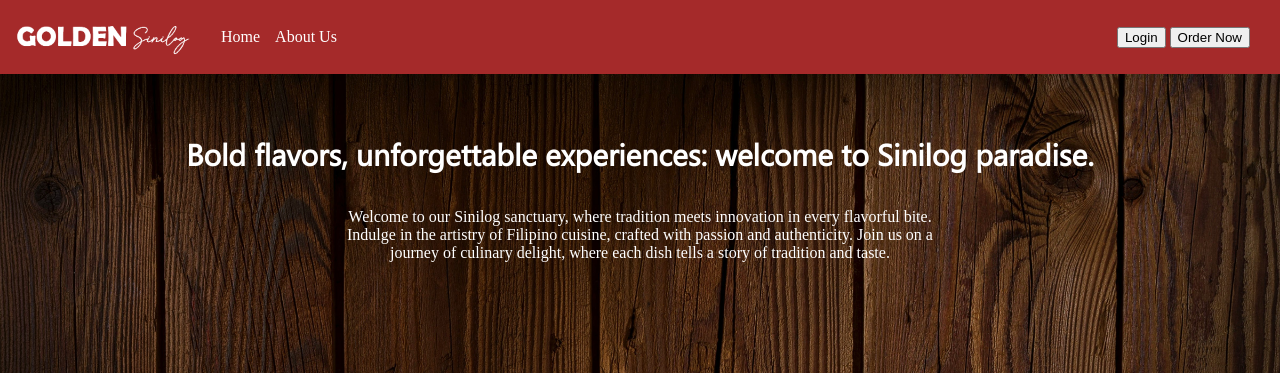
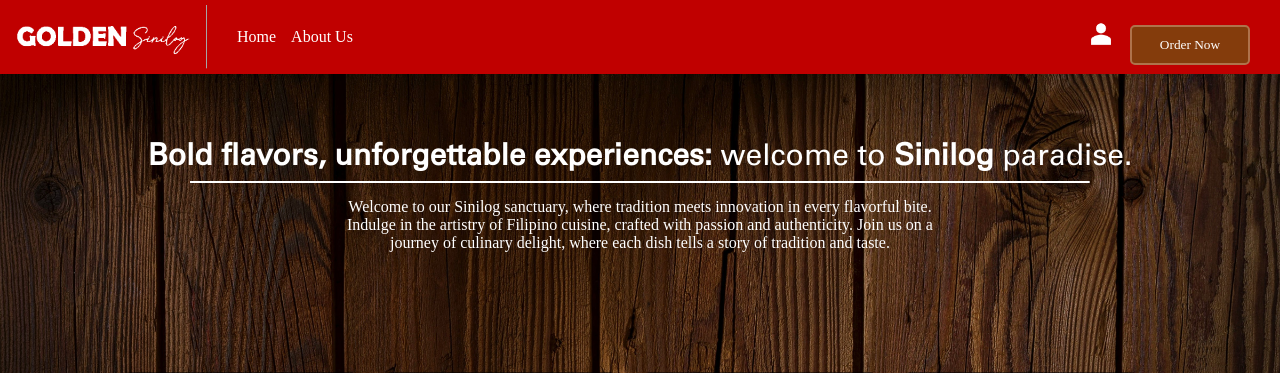
Before and after one commit to VintanaEnf/Golden-Sinilog-Website, a PHP site: page / in a window 1280 px wide. Shown: the top 373 px of the page. Run offline with PHP 8.4, Linux system fonts and the light colour scheme; some web fonts are replaced.

Commit message:
Front Page Done

```diff
--- a/CSS/home.css
+++ b/CSS/home.css
@@ -13,6 +13,31 @@
     src: url(../FONTS/phagspa.ttf);
 }
 
+@font-face {
+    font-family: univers;
+    src: url(../FONTS/UniversLTStd.otf);
+}
+
+button {
+    background-color:#843C0C;
+    color: #fff;
+    border:2px solid #af734b;
+    border-radius:5px;
+    padding:10px;
+    min-height:20px;
+    min-width: 120px;
+    font-family: aotf;
+}
+
+button:hover {
+    background-color: white;
+    transition: 0.7s;
+}
+
+button:active {
+    background-color: #5f0c0c;
+}
+
 a{
     text-decoration:none;
     font-family: aotf;
@@ -25,12 +50,17 @@ p{
 
 h3{
     font-family: rastanty;
+    font-size:40px;
+    margin-top: 0;
+    margin-bottom:0;
 }
+
+
 .flexnav{
     display: flex;
     justify-content: space-between;
     align-items: center;
-    background-color: brown;
+    background-color: #C00000;
     width: 100%;
     height: auto;
     position: absolute;
@@ -56,7 +86,7 @@ h3{
 
 #HomeNavButton{
     margin: auto;
-    margin-left: 15px;
+    margin-left: 30px;
 }
 
 #AboutUsButton{
@@ -84,17 +114,20 @@ h3{
 }
 
 #bold-flavors{
+    text-align: center;
     font-size: 30;
-    font-family: phagspa;
+    font-family: univers;
+    margin-bottom:5px;
 }
 
 #paragraphWelcome{
     margin: auto;
-    margin-top: 20px;
+    margin-top: 5px;
     width: 60%;
     padding: 10px;
     text-align: center;
 }
+
 
 body{
     background-image: url('../IMAGES/general/BrownWood.jpg');
@@ -124,3 +157,42 @@ body{
     background-color: rgba(0, 0, 0, 0.5);
     margin-right: 20px;
 }
+
+.price{
+    margin-top: 0;
+    margin-bottom: 0;
+}
+
+.shopnow {
+    margin-top: 0px;
+    background-color:#843C0C;
+    color: #fff;
+    border:2px solid #af734b;
+    border-radius:5px;
+    padding:5px;
+    min-height:20px;
+    min-width: 50px;
+    font-family: aotf;
+}
+
+.shopnow:hover {
+    background-color: white;
+    transition: 0.7s;
+}
+
+.shopnow:active {
+    background-color: #5f0c0c;
+}
+
+.bottomPriceCart{
+    margin-top: 60;
+    display: flex;
+    justify-content: space-between;
+}
+
+#loginbutton{
+    border: none;
+    background-color: rgba(0, 0, 0, 0);
+    min-height:0px;
+    min-width: 0px;
+}
--- a/index.html
+++ b/index.html
@@ -11,6 +11,11 @@
                 <div id="Logo-Golden-Sinilog">
                     <img src="./IMAGES/general/logo.png" alt="Logo" width="206" height="64" class="d-inline-block align-text-top">
                 </div>
+
+                <div id="WhiteVerticalLine">
+                    <img src="./IMAGES/general/WhiteVerticalLine.png" alt="Logo" width="1" height="64" class="d-inline-block align-text-top">
+                </div>
+
                 <div>
                     <a class="nav-link active" href="#" id = "HomeNavButton">Home</a>
                 </div>
@@ -19,43 +24,68 @@
                 </div>
             </div>
             <div id = "end-button">
-                <button class="btn btn-outline-success" type="submit">Login</button>
+                <button id = "loginbutton" type="submit"><img src="./IMAGES/home/Accounts.png" alt="Login" width="30" height="30"></button>
                 <button class="btn btn-outline-success" type="submit">Order Now</button>
             </div>
         </nav>
 
         <div class = "MainText">
-        <h2 id = "bold-flavors"><b>Bold flavors, unforgettable experiences:</b> welcome to <b>Sinilog</b> paradise.</h2>
+        <p id = "bold-flavors"><b>Bold flavors, unforgettable experiences:</b> welcome to <b>Sinilog</b> paradise.</p>
+        <img src="./IMAGES/general/WhiteLine.png" alt="Logo" width="900" height="2" class="d-inline-block align-text-top">
         <p id = "paragraphWelcome">Welcome to our Sinilog sanctuary, where tradition meets innovation in every flavorful bite. Indulge in the artistry of Filipino cuisine, crafted with passion and authenticity. Join us on a journey of culinary delight, where each dish tells a story of tradition and taste.</p>
         </div>
 
         <div class = "FoodDisplays">
             <div class = "Foods" id = "Golden Liempo">
-                <img src="./IMAGES/home/liempo" alt="Image of a Liempsilog" width="150" height="150">
+                <img src="./IMAGES/home/liempo.png" alt="Image of a Liempsilog" width="200" height="150">
                 <H3>Golden Liempo</H3>
-                <p>Price: ₱120</p>
-                <button>PushCart</button>
+                <div class = "bottomPriceCart">
+                    <div>
+                        <p class = "price">Price: 120PHP</p>
+                    </div>
+                    <div>
+                        <button class="shopnow"><img src="./IMAGES/home/ShoppingCart.png" alt="Logo" width="16" height="16"></button>
+                    </div>
+                </div>
             </div>
 
             <div class = "Foods" id = "Golden Tapa">
-                <img src="./IMAGES/home/tapa" alt="Image of a Tapsilog" width="150" height="150">
+                <img src="./IMAGES/home/tapa.png" alt="Image of a Tapsilog" width="200" height="150">
                 <H3>Golden Tapa</H3>
-                <p>Price: ₱120</p>
-                <button>PushCart</button>
+                <div class = "bottomPriceCart">
+                    <div>
+                        <p class = "price">Price: 120PHP</p>
+                    </div>
+                    <div>
+                        <button class="shopnow"><img src="./IMAGES/home/ShoppingCart.png" alt="Logo" width="16" height="16"></button>
+                    </div>
+                </div>
             </div>
 
             <div class = "Foods" id = "Golden Chicken">
-                <img src="./IMAGES/home/chicken" alt="Image of a Chicksilog" width="150" height="150">
+                <img src="./IMAGES/home/chicken.png" alt="Image of a Chicksilog" width="200" height="150">
                 <H3>Golden Chicksilog</H3>
-                <p>Price: ₱120</p>
-                <button>PushCart</button>
+                <div class = "bottomPriceCart">
+                    <div>
+                        <p class = "price">Price: 130PHP</p>
+                    </div>
+                    <div>
+                        <button class="shopnow"><img src="./IMAGES/home/ShoppingCart.png" alt="Logo" width="16" height="16"></button>
+                    </div>
+                </div>
             </div>
 
             <div class = "Foods" id = "Golden Bangus">
-                <img src="./IMAGES/home/bangus" alt="Image of a Daingsilog" width="150" height="150">
+                <img src="./IMAGES/home/bangus.png" alt="Image of a Daingsilog" width="200" height="150">
                 <H3>Golden Bangus</H3>
-                <p>Price: ₱120</p>
-                <button>PushCart</button>
+                <div class = "bottomPriceCart">
+                    <div>
+                        <p class = "price">Price: 120PHP</p>
+                    </div>
+                    <div>
+                        <button class="shopnow"><img src="./IMAGES/home/ShoppingCart.png" alt="Logo" width="16" height="16"></button>
+                    </div>
+                </div>
             </div>
         </div>
     </body>
```
Also changed, not shown: FONTS/UniversLTStd.otf (added), IMAGES/general/WhiteLine.png (added), IMAGES/general/WhiteVerticalLine.png (added), IMAGES/general/logo.png, IMAGES/home/Accounts.png (added), IMAGES/home/Bangus.png (added), IMAGES/home/Chicken.png (added), IMAGES/home/ShoppingCart.png (added), IMAGES/home/Tapa.png (added), IMAGES/home/liempo.png (added).
